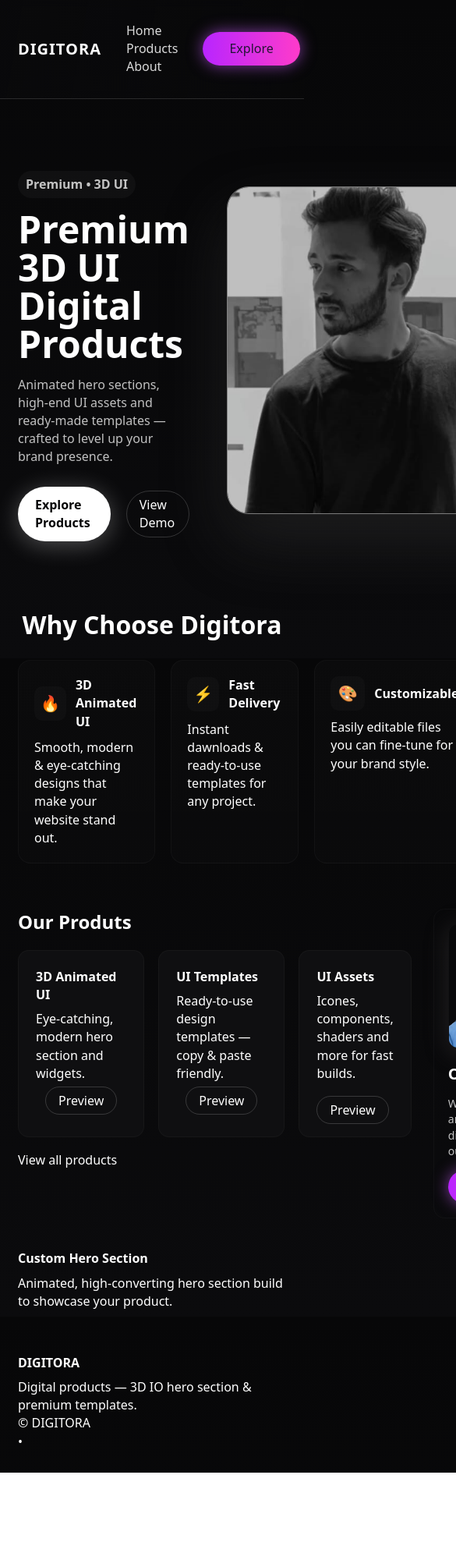
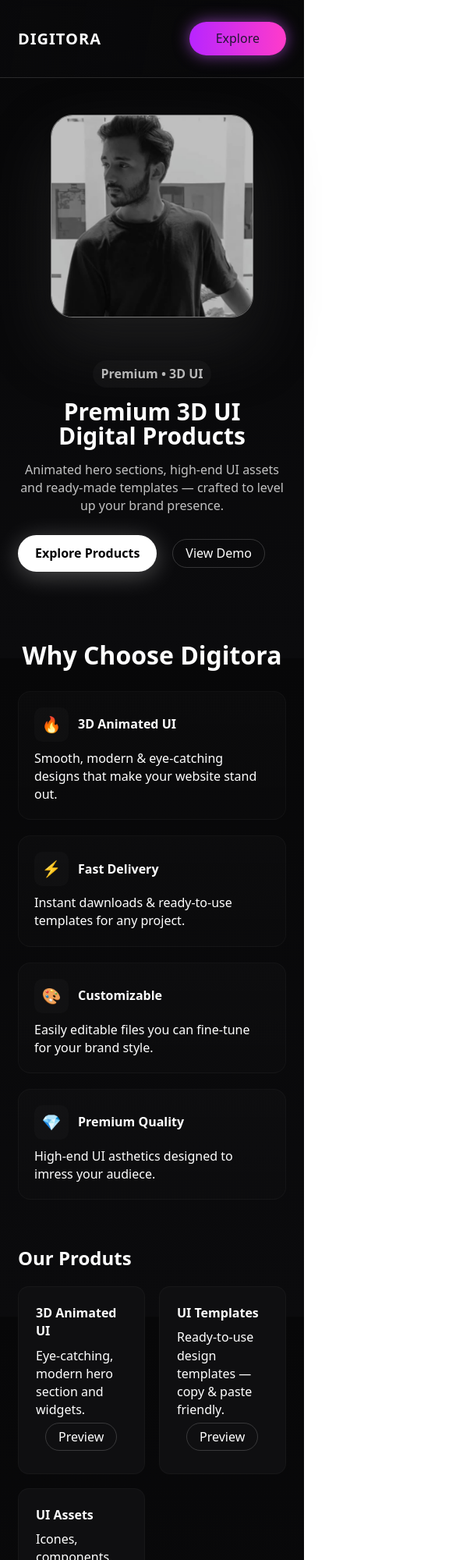
Before and after one commit to dider325/index, a plain HTML site: page index.html in a window 390 px wide. Shown: the top 2000 px of the page at 78% size, 585 px wide, since content can reach past the window. Before the commit the page ends 1888 px from the top, so only its background shows below. Drawn offline with Linux system fonts and the light colour scheme; files whose address does not match are found by name.

Commit message:
Landing page media done

```diff
--- a/index.html
+++ b/index.html
@@ -5,6 +5,7 @@
     <meta name="viewport" content="width=device-width, initial-scale=1.0">
     <title>Document</title>
     <link rel="stylesheet" href="style.css">
+    <link rel="stylesheet" href="https://cdnjs.cloudflare.com/ajax/libs/font-awesome/7.0.1/css/all.min.css" integrity="sha512-2SwdPD6INVrV/lHTZbO2nodKhrnDdJK9/kg2XD1r9uGqPo1cUbujc+IYdlYdEErWNu69gVcYgdxlmVmzTWnetw==" crossorigin="anonymous" referrerpolicy="no-referrer" />
 </head>
 <body>
     <header class="header">
@@ -126,11 +127,17 @@
                     Animated, high-converting hero section build to showcase your product.
                 </div>
             </div>
+            <div class="service">
+                <strong>UI / UX Design</strong>
+                <div class="muted" style="margin-top: 8px;">
+                    Creating visually stunning and intuitive interfaces for websites and apps.
+                </div>
+            </div>
         </section>
 
     </main>
 
-    <footer>
+    <footer class="footer">
         <div class="container">
             <div class="footer-grid">
                 <div>
@@ -139,11 +146,9 @@
                         Digital products — 3D IO hero section & premium templates.
                     </div>
                 </div>
-
+                <br><br><br><br><br><br><br><br><br>
                 <div style="display: felx;gap: 24px;align-items: center;">
-                    <div class="muted">© <span class="year"></span>DIGITORA</div>
-                    <div class="muted">•</div>
-                    <div class="muted"></div>
+                    <div class="muted">© <span class="year"></span>DIGITORA • <i class="fa-brands fa-dochub"></i></div>
                 </div>
             </div>
         </div>
--- a/style.css
+++ b/style.css
@@ -205,4 +205,83 @@
     box-shadow: 0 5px 30px rgba(77, 73, 73, 0.39);
 }
 .founder h3{font-size:20px;margin-top:4px}
-    .founder p{color:var(--muted);font-size:14px}
+.founder p{color:var(--muted);font-size:14px}
+
+.services{
+    padding: 20px 0 42px;
+    display: grid;
+    grid-template-columns: repeat(2,1fr);
+    gap: 20px;
+}
+.service{
+    background: var(--card);
+    padding: 22px;
+    border-radius: 14px;
+    border: 1px solid rgba(255, 255, 255, 0.03);
+}
+
+
+.footer{
+    padding: 36px 0;
+    border-top: 1px solid rgba(255,255,255,0.02);
+    opacity: 0.8;
+}
+
+.footer-grid{
+    display: flex;
+    justify-content: space-between;
+    gap: 20px;
+    flex-wrap: wrap;
+}
+
+@media (max-width:1200px){
+    .grid{
+        grid-template-columns: repeat(2,1fr);
+    }
+    .products{
+        grid-template-columns: repeat(2,1fr);
+    }
+}
+
+@media (max-width:860px){
+    .hero{
+        flex-direction: column-reverse;
+        text-align: center;
+        padding-top: 26px;
+    }
+    .hero-right{
+        width: 320px;
+    }
+    .mockup{
+        width: 320px;
+        height: 320px;
+    }
+    .products-row{
+        grid-template-columns: 1fr;
+        align-items: start;
+    }
+    .founder{
+        align-items: center;
+        text-align: center;
+    }
+    .founder .photo{
+        width: 140px;
+        height: 140px;
+    }
+    .grid{
+        grid-template-columns: repeat(1,1fr);
+    }
+    nav a{
+        display: none;
+    }
+}
+
+@media (max-width:480px){
+    .hero h1{
+        font-size: 30px;
+    }
+    .mockup{
+        width: 260px;
+        height: 260px;
+    }
+}
```
